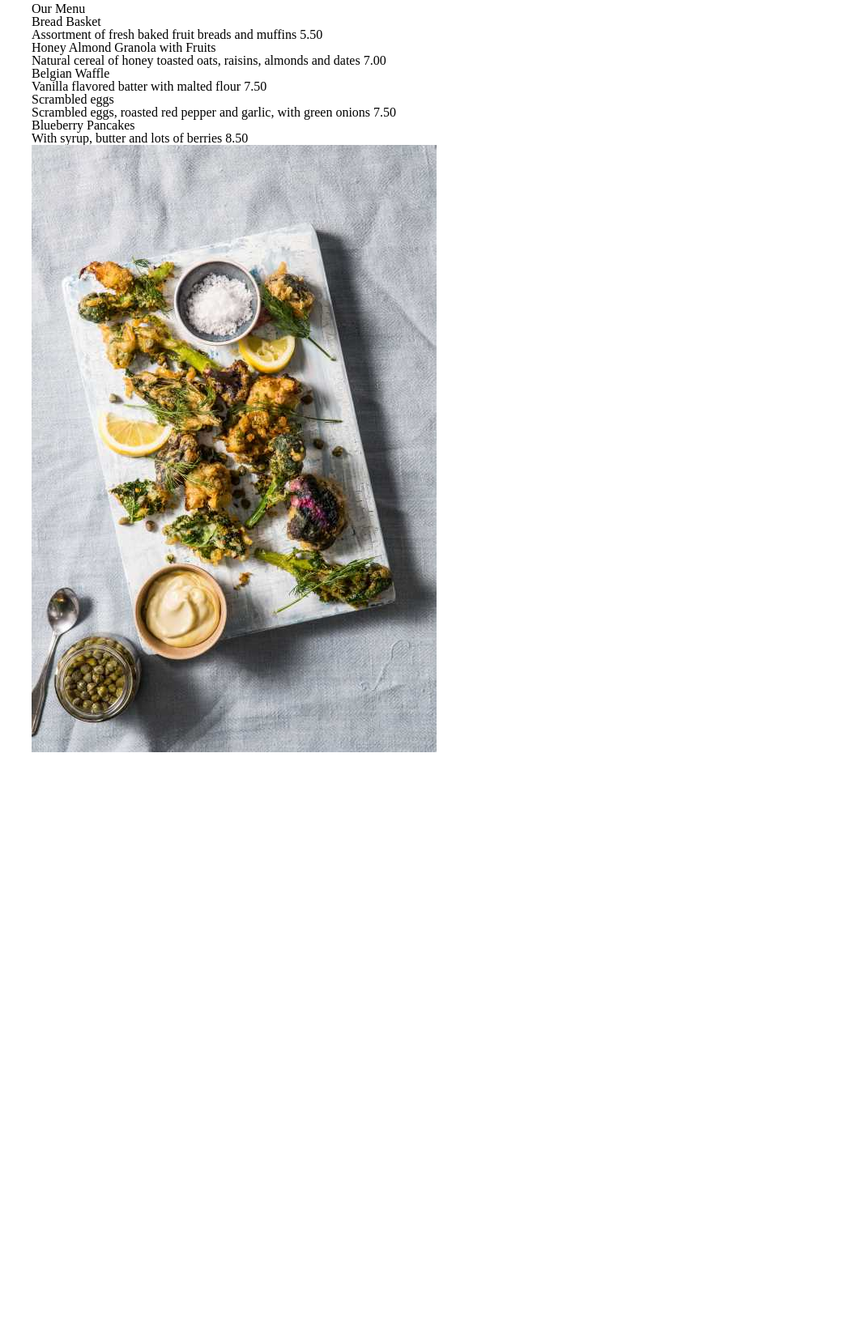
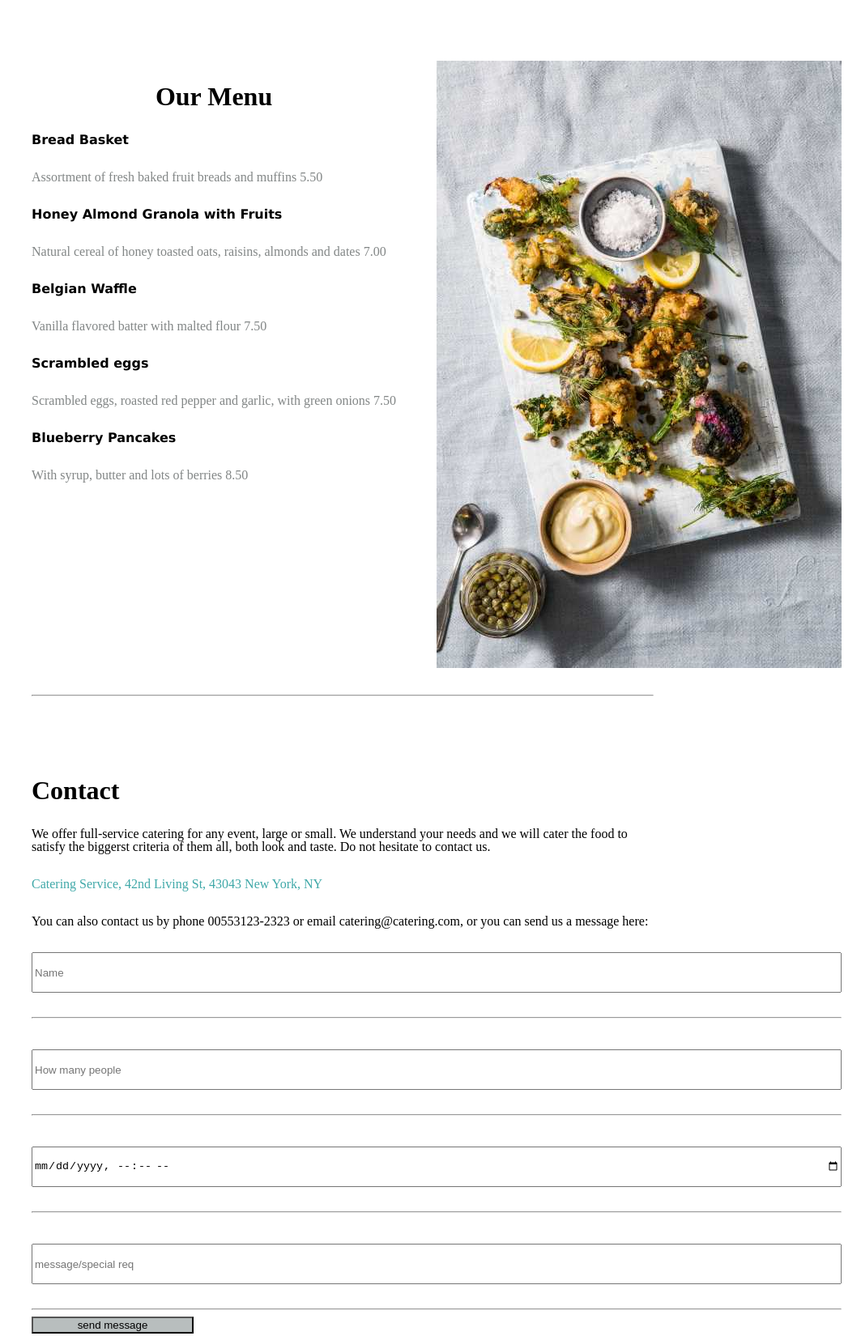
Before and after one commit to Ghaidaamoh/css, a plain HTML site: page index.html in a window 1280 px wide. Shown: the part 1578-3228 px from the top of the page at 81% size, without its empty margins (217-1280 px from the left). Before the commit the page ends 2510 px from the top, so only its background shows below. Drawn offline with Linux system fonts and the light colour scheme.

Commit message:
create my css

```diff
--- a/css/style.css
+++ b/css/style.css
@@ -103,6 +103,58 @@ section:nth-child(3){
     float: left;
     margin-right: 50px;
 }
-section:nth-child(4){
-    float: left;
+#right #cc{
+    margin-top: -520px;
+    margin-left: 500px;
+
 }
+
+#nn{
+    margin-top: 100px;
+    text-align: center;
+    font-size: xx-large;
+    font-weight: bolder;
+}
+.ll{
+    margin-top: 30px;
+    font-family: 'Lucida Sans', 'Lucida Sans Regular', 'Lucida Grande', 'Lucida Sans Unicode', Geneva, Verdana, sans-serif;
+    font-weight: bold;
+}
+.hh{
+    margin-top: 30px;
+    color: rgb(130, 134, 134);
+}
+hr{
+    margin-top: 30px;
+    color: rgb(204, 211, 211);
+}
+ #zz{
+    margin-top: 100px;
+    font-size: xx-large;
+    font-weight: bolder;
+}
+.qq{
+  margin-top: 30px;
+}
+#aa{
+    margin-top: 30px;
+    color: rgb(63, 168, 168);
+}
+#myForm .po{
+    margin-top: 30px;
+width: 1000px;
+height: 50px;
+
+}
+#btn{
+    width: 200px;
+    background-color:rgb(184, 190, 190);  ;
+}
+footer{
+margin-top: 200px;
+    text-align: center;
+    display: block;
+    height: 100px;
+    line-height: 100px;
+    background-color: rgb(184, 190, 190);
+}
--- a/index.html
+++ b/index.html
@@ -22,7 +22,7 @@
                 </li>
                 <li> <a href="#left">menue</a>
                 </li>
-                <li> <a href="">contact</a>
+                <li> <a href="#left1">contact</a>
                 </li>
             </ul>
         </nav>
@@ -57,28 +57,29 @@
 
 
         <section id="left">
-            <h2>Our Menu</h2>
-            <h3>Bread Basket</h3>
-            <p>
+            <h2 id="nn" >Our Menu</h2>
+
+            <h3 class="ll">Bread Basket</h3>
+            <p class="hh">
                 Assortment of fresh baked fruit breads and muffins 5.50
             </p>
-            <h3>Honey Almond Granola with Fruits</h3>
-            <p>
+            <h3 class="ll">Honey Almond Granola with Fruits</h3>
+            <p class="hh">
                 Natural cereal of honey toasted oats, raisins, almonds and dates 7.00
             </p>
 
-            <h3>Belgian Waffle</h3>
-            <p>
+            <h3 class="ll">Belgian Waffle</h3>
+            <p class="hh">
                 Vanilla flavored batter with malted flour 7.50
             </p>
 
-            <h3>Scrambled eggs</h3>
-            <p>
+            <h3 class="ll">Scrambled eggs</h3>
+            <p class="hh">
                 Scrambled eggs, roasted red pepper and garlic, with green onions 7.50
             </p>
 
-            <h3>Blueberry Pancakes</h3>
-            <p>
+            <h3 class="ll">Blueberry Pancakes</h3>
+            <p class="hh">
                 With syrup, butter and lots of berries 8.50
             </p>
 
@@ -86,11 +87,42 @@
 
         </section>
         <section id="right">
-            <img src="img/tablesetting.jpg" alt="table1">
+            <img src="img/tablesetting.jpg" alt="table1" id="cc">
 
         </section>
+        <hr>
+        <section id = "left1">
+        <h2 id="zz" >Contact</h3>
+            <p class="qq">We offer full-service catering for any event, large or small. We understand your needs and we will cater the food to satisfy the biggerst criteria of them all, both look and taste. Do not hesitate to contact us.
+            </p>
+
+            <h3 id="aa">Catering Service, 42nd Living St, 43043 New York, NY</h3>
+            <p class="qq">
+                You can also contact us by phone 00553123-2323 or email catering@catering.com, or you can send us a message here:
+            </p>
+            <form action="" id="myForm">
+            <fieldset>
+                <input type="text" name="name" placeholder="Name" class="po">
+                <br>
+                <hr>
+                <input type="number" name="howmanyP" placeholder="How many people " class="po">
+                <br>
+                <hr>
+                <input type="datetime-local" name="date" class="po">
+                <br>
+                <hr>
+                <input type="text" placeholder="message/special req" class="po">
+                <br>
+                <hr>
+               <input type="button" value="send message" id="btn">
+            </fieldset>
+
+        </form>
+        </section>
     </main>
-    <footer></footer>
+    <footer>
+        <p>creatred with love </p>
+    </footer>
 </body>
 
 </html>
```
